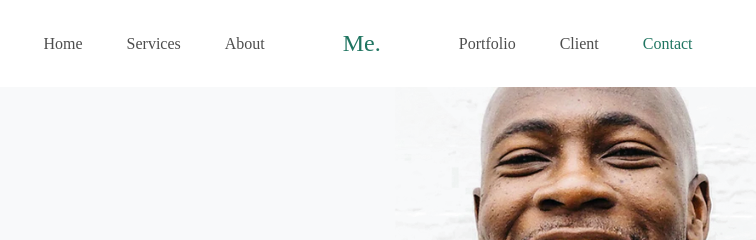
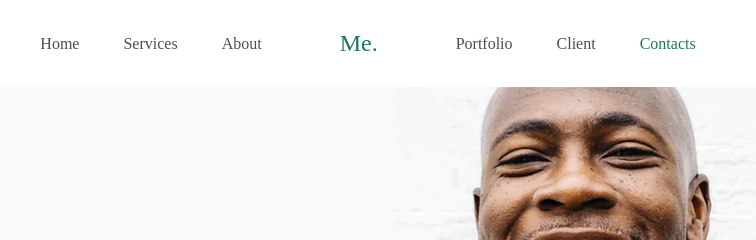
Before and after one commit to ramaraojammi/website, a plain HTML site: page index.html in a window 1280 px wide. Shown: the top 240 px of the page, 272-1028 px from the left. Drawn offline with Linux system fonts and the light colour scheme; files whose address does not match are found by name; a web font is replaced by a local one.

Commit message:
Update index.html

```diff
--- a/index.html
+++ b/index.html
@@ -66,7 +66,7 @@
               <ul class="site-menu main-menu js-clone-nav mr-auto d-none d-lg-block">
                 <li><a href="#portfolio-section" class="nav-link">Portfolio</a></li>
                 <li><a href="#clients-section" class="nav-link">Client</a></li>
-                <li><a href="#contact-section" class="nav-link">Contact</a></li>
+                <li><a href="#contact-section" class="nav-link">Contacts</a></li>
               </ul>
             </nav>
 
```
